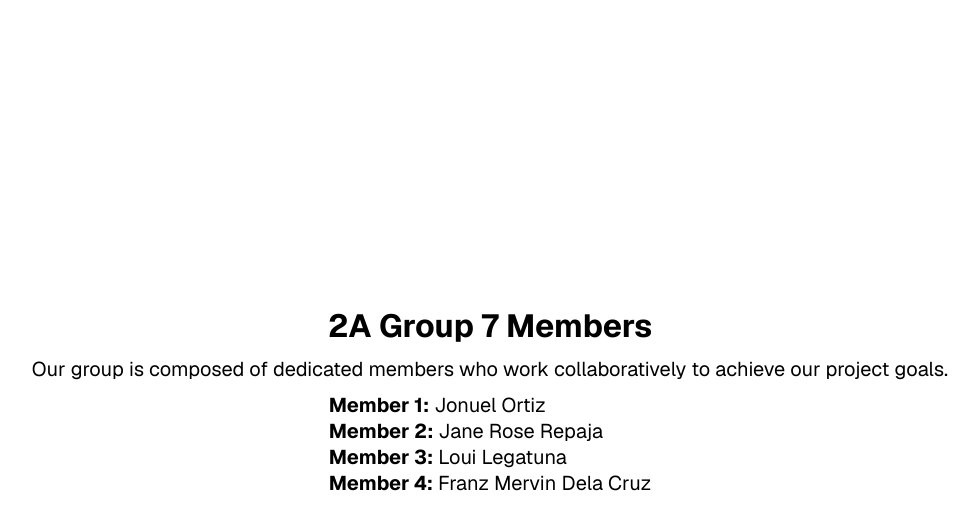
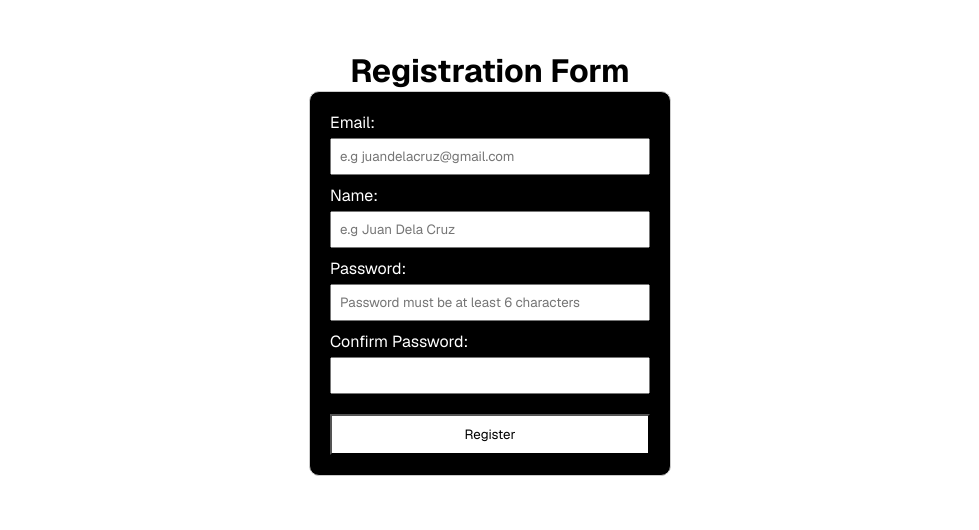
Before and after one commit to franzmervin15-ops/ITE6-Reac-2A, a React (Vite) app in the folder main/: page / in a window 1280 px wide. Shown: the top 530 px of the page, without its empty margins (150-1129 px from the left). Built offline with nearby package versions, Linux system fonts and the light colour scheme.

Commit message:
first commit

```diff
--- a/main/index.html
+++ b/main/index.html
@@ -4,7 +4,7 @@
     <meta charset="UTF-8" />
     <link rel="icon" type="image/svg+xml" href="/vite.svg" />
     <meta name="viewport" content="width=device-width, initial-scale=1.0" />
-    <title>ITE6-2A Group 2</title>
+    <title>ITE6-2A Group 7</title>
   </head>
   <body>
     <div id="root"></div>
--- a/main/src/App.jsx
+++ b/main/src/App.jsx
@@ -1,7 +1,15 @@
-import Home from "./pages/home/Home"
+import { BrowserRouter, Routes, Route } from "react-router-dom"
+import Activity2 from "./pages/Activity2/Activity2"
 
 const App = () => {
-  return <Home />;
+
+  return (
+    <BrowserRouter>
+      <Routes>
+        <Route path="/" element={<Activity2 />} />
+      </Routes>
+    </BrowserRouter>
+  );
 }
 
 export default App;
--- a/main/src/main.jsx
+++ b/main/src/main.jsx
@@ -7,4 +7,4 @@ createRoot(document.getElementById('root')).render(
   <StrictMode>
     <App />
   </StrictMode>,
-)
+);
--- /dev/null
+++ b/main/src/pages/Activity1/Activity1.css
@@ -0,0 +1,46 @@
+.container1 {
+    width: 100%;
+    height: 100vh;
+    display: flex;
+    flex-direction: column;
+    justify-content: center;
+    align-items: center;
+    gap: 10px;
+    color: white;
+    background-color: white;
+
+}
+
+h1 {
+    padding: 20px;
+    margin: 20px;
+    border-radius: 20px;
+    box-shadow: 0 5px 8px black;
+    background-color: maroon;
+    font-size: 50px;
+}
+
+ul {
+    padding: 20px;
+    margin: 30px;
+    border-radius: 20px;
+    box-shadow: 0 5px 8px black;
+    background-color: maroon;
+}
+
+p {
+    font-size: 20px;
+}
+
+
+li {
+    font-size: 20px;
+    list-style: none;
+    padding: 0;
+    margin: 0;
+    justify-content: start;
+    display: flex;
+    padding-left: 35%;
+    margin-top: 5px;
+    gap: 5px
+}
--- /dev/null
+++ b/main/src/pages/Activity2/Activity2.css
@@ -0,0 +1,39 @@
+.container-form {
+  display: flex;
+  flex-direction: column;
+  align-items: center;
+  margin-top: 50px;
+}
+
+.formCard {
+  padding: 20px;
+  border: 1px solid #ccc;
+  width: 320px;
+  border-radius: 10px;
+  color: white;
+  background-color: black;
+}
+
+.formGroup {
+  margin-bottom: 10px;
+  display: flex;
+  flex-direction: column;
+}
+
+input {
+  padding: 8px;
+  margin-top: 5px;
+}
+
+button {
+  width: 100%;
+  padding: 10px;
+  margin-top: 10px;
+  background-color: white;
+}
+
+.message {
+  margin-top: 10px;
+  font-weight: bold;
+  text-align: center;
+}
--- /dev/null
+++ b/main/src/pages/Activity2/Activity2.jsx
@@ -0,0 +1,126 @@
+import { useState, useEffect } from "react";
+import "./Activity2.css";
+
+const Activity2 = () => {
+  const [user, setUser] = useState({
+    email: "",
+    name: "",
+    password: "",
+    confirmPassword: ""
+  });
+
+  const [message, setMessage] = useState("");
+  const [submitted, setSubmitted] = useState(false);
+
+  const handleChange = (e) => {
+    setUser({
+      ...user,
+      [e.target.name]: e.target.value
+    });
+    setSubmitted(false);
+  };
+
+  useEffect(() => {
+    if (
+      user.email === "" ||
+      user.name === "" ||
+      user.password === "" ||
+      user.confirmPassword === ""
+    ) {
+      setMessage("");
+    } else if (!user.email.includes("@")) {
+      setMessage("Invalid email format");
+    } else if (user.password.length < 6) {
+      setMessage("Password must be at least 6 characters");
+    } else if (user.password !== user.confirmPassword) {
+      setMessage("Passwords do not match");
+    } else {
+      setMessage("");
+    }
+  }, [user]);
+
+  const handleSubmit = (e) => {
+    e.preventDefault();
+    setSubmitted(true);
+
+    if (
+      user.email &&
+      user.name &&
+      user.password.length >= 6 &&
+      user.password === user.confirmPassword &&
+      user.email.includes("@")
+    ) {
+      alert("Registered Successfully!");
+
+      setUser({
+        email: "",
+        name: "",
+        password: "",
+        confirmPassword: ""
+      });
+
+      setMessage("");
+    } else {
+      setMessage("Please fill out the form");
+    }
+  };
+
+  return (
+    <main className="container-form">
+      <h1>Registration Form</h1>
+
+      <figure className="formCard">
+        <form onSubmit={handleSubmit}>
+          <div className="formGroup">
+            <label>Email:</label>
+            <input
+              type="text"
+              name="email"
+              placeholder="e.g juandelacruz@gmail.com"
+              value={user.email}
+              onChange={handleChange}
+            />
+          </div>
+
+          <div className="formGroup">
+            <label>Name:</label>
+            <input
+              type="text"
+              name="name"
+              placeholder="e.g Juan Dela Cruz"
+              value={user.name}
+              onChange={handleChange}
+            />
+          </div>
+
+          <div className="formGroup">
+            <label>Password:</label>
+            <input
+              type="password"
+              name="password"
+              placeholder="Password must be at least 6 characters"
+              value={user.password}
+              onChange={handleChange}
+            />
+          </div>
+
+          <div className="formGroup">
+            <label>Confirm Password:</label>
+            <input
+              type="password"
+              name="confirmPassword"
+              value={user.confirmPassword}
+              onChange={handleChange}
+            />
+          </div>
+
+          <button type="submit">Register</button>
+        </form>
+
+        {message && <p className="message">{message}</p>}
+      </figure>
+    </main>
+  );
+};
+
+export default Activity2;
--- a/main/src/pages/home/Home.css
+++ /dev/null
@@ -1,21 +0,0 @@
-
-.container {
-    width: 100%;
-    height: 100vh;
-    display: flex;
-    flex-direction: column;
-    justify-content: center;
-    align-items: center;
-    gap: 10px;
-}
-
-p {
-    font-size: 20px;
-}
-
-ul li {
-    font-size: 20px;
-    list-style: none;
-    padding: 0;
-    margin: 0;
-}
--- a/main/src/pages/home/Home.jsx
+++ /dev/null
@@ -1,20 +0,0 @@
-import "./Home.css";
-
-const Home = () => {
-  return (
-    <main className="container">
-      <h1>2A Group 7 Members</h1>
-      <p>Our group is composed of dedicated members who work collaboratively to achieve our project goals.</p>
-      <section>
-                <ul>
-                        <li><strong>Member 1:</strong> Jonuel Ortiz</li>
-                        <li><strong>Member 2:</strong> Jane Rose Repaja</li>
-                        <li><strong>Member 3:</strong> Loui Legatuna</li>
-                        <li><strong>Member 4:</strong> Franz Mervin Dela Cruz</li>
-                </ul>
-      </section>
-    </main>
-  );
-}
-
-export default Home;
```
Also changed, not shown: main/src/pages/Activity1/Activity1.jsx (added, +20 -0 lines).
